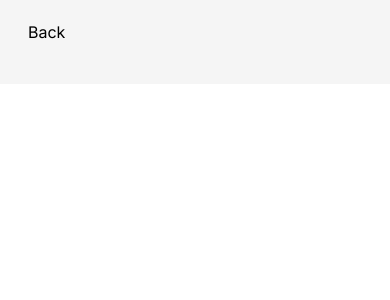
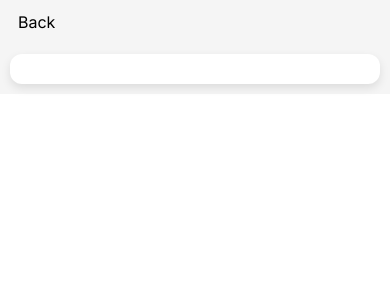
Before and after one commit to uk030621/Main-LWH-Auth-Wrap, a Next.js app: page /alltoowell in a window 390 px wide. Shown: the top 300 px of the page. Built offline with nearby package versions, Linux system fonts and the light colour scheme.

Commit message:
Made video responsive design

```diff
--- a/app/alltoowell/taylor.module.css
+++ b/app/alltoowell/taylor.module.css
@@ -1,3 +1,4 @@
+/* Main container for centering content */
 .container {
     display: flex;
     flex-direction: column;
@@ -7,13 +8,57 @@
     background-color: #f5f5f5;
   }
 
+  /* Video container styling */
   .videoContainer {
     margin-bottom: 20px;
     width: 100%;
     max-width: 600px;
   }
 
-  .videoPlayer {
+  .videoContainer iframe {
     width: 100%;
+    height: auto;
     border-radius: 8px;
+    border: none;
   }
+
+  /* Calculator container styling */
+  .calculatorContainer {
+    width: 100%;
+    max-width: 320px;
+    background-color: #fff;
+    padding: 20px;
+    border-radius: 12px;
+    box-shadow: 0px 4px 10px rgba(0, 0, 0, 0.1);
+  }
+
+  /* Add responsiveness for mobile devices */
+  @media (max-width: 480px) {
+    .container {
+      padding: 10px;
+    }
+
+    .videoContainer {
+      max-width: 100%;
+    }
+
+    .calculatorContainer {
+      max-width: 100%;
+      padding: 15px;
+    }
+  }
+
+  /* Add responsiveness for tablets */
+  @media (min-width: 481px) and (max-width: 768px) {
+    .container {
+      padding: 15px;
+    }
+
+    .videoContainer {
+      max-width: 100%;
+    }
+
+    .calculatorContainer {
+      max-width: 400px;
+    }
+  }
```
Also changed, not shown: app/calculator/calculator.module.css (+0 -8 lines).
